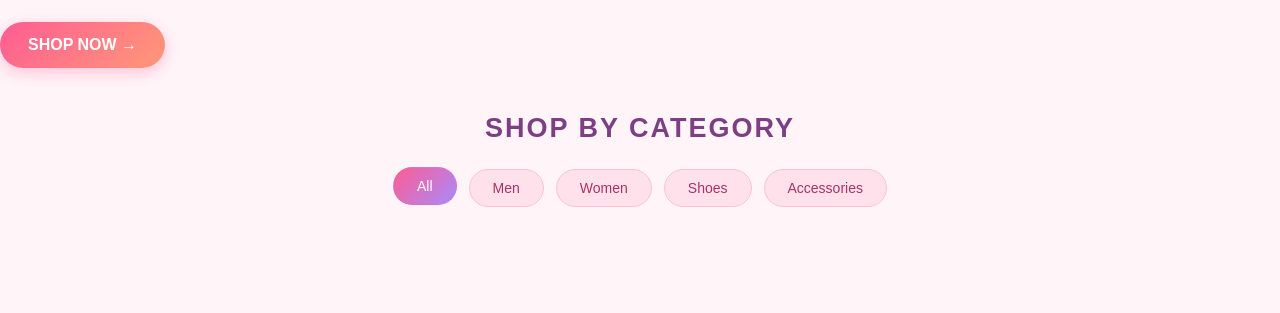
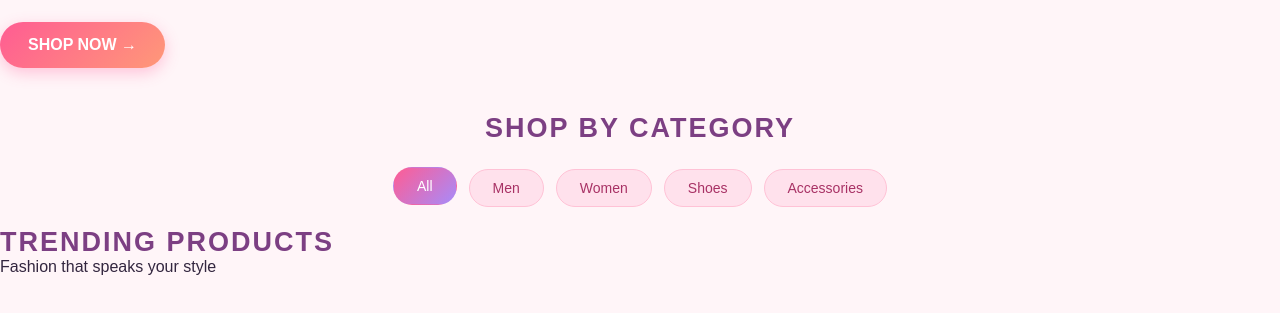
Before and after one commit to dikshamehta2006/Myntra-Clone, a plain HTML site: page index.html in a window 1280 px wide. Shown: the part 305-618 px from the top of the page. Drawn offline with Linux system fonts and the light colour scheme.

Commit message:
design of product section

```diff
--- a/index.html
+++ b/index.html
@@ -64,3 +64,11 @@
             <button class="category-btn" data-category="Accessories">Accessories</button>
         </div>
     </section>
+    <section class="products-section" id="products">
+        <h2>TRENDING PRODUCTS</h2>
+        <p class="subtitle">Fashion that speaks your style</p>
+
+        <div class="product-container" id="productContainer">
+
+        </div>
+    </section>
```
